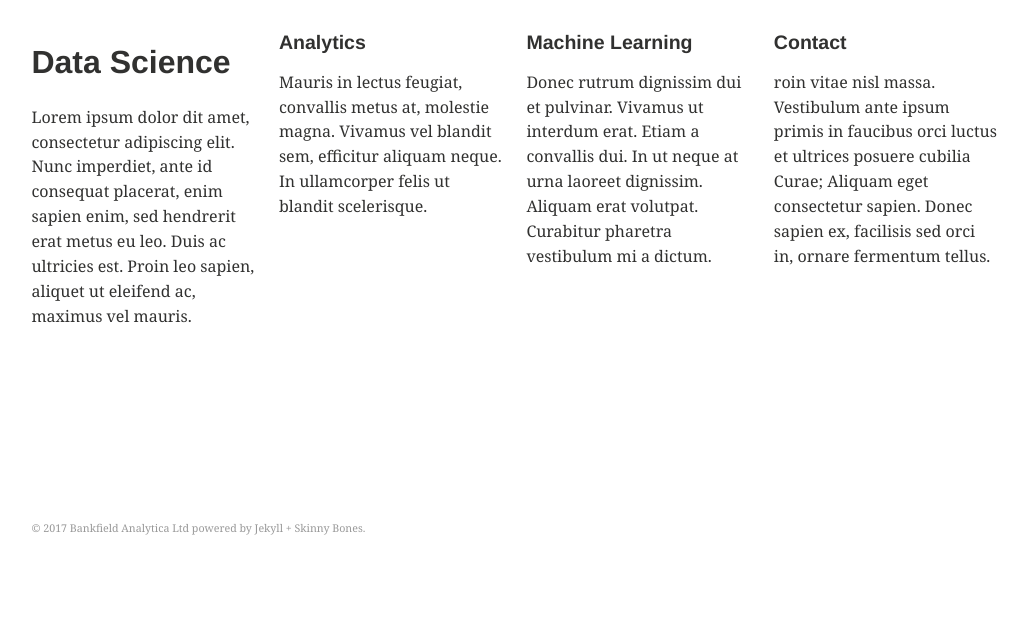
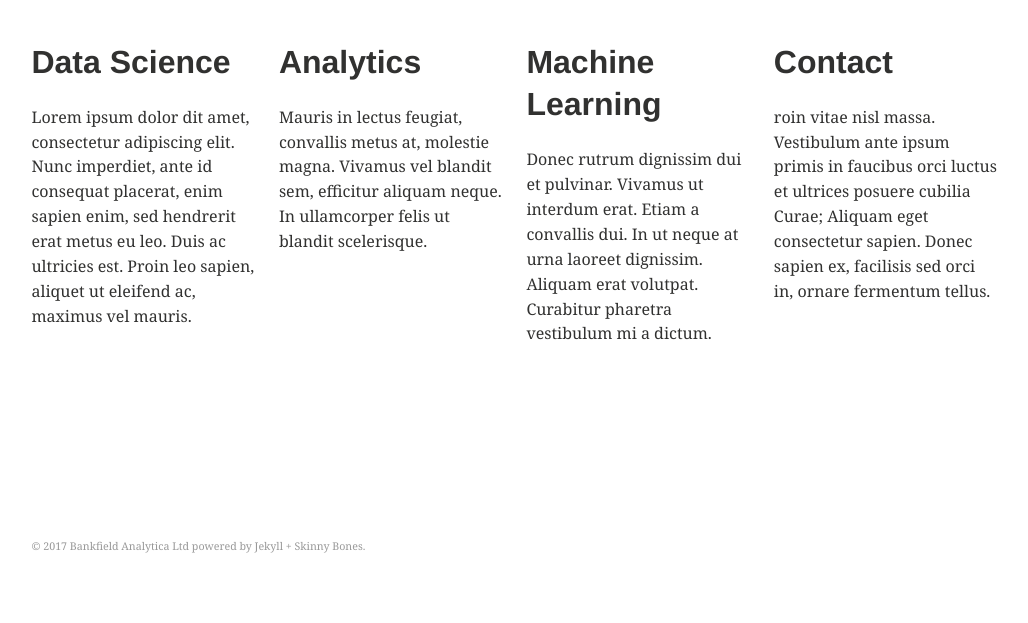
Before and after one commit to Bankfield-Analytica/.github.io, a Jekyll site: the page built from index.md, in a window 1280 px wide. Shown: the part 388-1011 px from the top of the page, without its empty margins (125-1153 px from the left). Built offline with Jekyll 4.4.1, drawn with Linux system fonts in a browser that asks for light colours.

Commit message:
Update index.md

```diff
--- a/index.md
+++ b/index.md
@@ -19,17 +19,17 @@ permalink: /
 </div><!-- /.tile -->
 
 <div class="tile">
-  <h1 class="post-title">Analytics</h1>
+  <h1>Analytics</h1>
   <p>Mauris in lectus feugiat, convallis metus at, molestie magna. Vivamus vel blandit sem, efficitur aliquam neque. In ullamcorper felis ut blandit scelerisque.</p>
 </div><!-- /.tile -->
 
 <div class="tile">
-  <h1 class="post-title">Machine Learning</h1>
+  <h1>Machine Learning</h1>
   <p>Donec rutrum dignissim dui et pulvinar. Vivamus ut interdum erat. Etiam a convallis dui. In ut neque at urna laoreet dignissim. Aliquam erat volutpat. Curabitur pharetra vestibulum mi a dictum.</p>
 </div><!-- /.tile -->
 
 <div class="tile">
-  <h1 class="post-title">Contact</h1>
+  <h1>Contact</h1>
   <p>roin vitae nisl massa. Vestibulum ante ipsum primis in faucibus orci luctus et ultrices posuere cubilia Curae; Aliquam eget consectetur sapien. Donec sapien ex, facilisis sed orci in, ornare fermentum tellus.</p>
 </div><!-- /.tile -->
 
```
